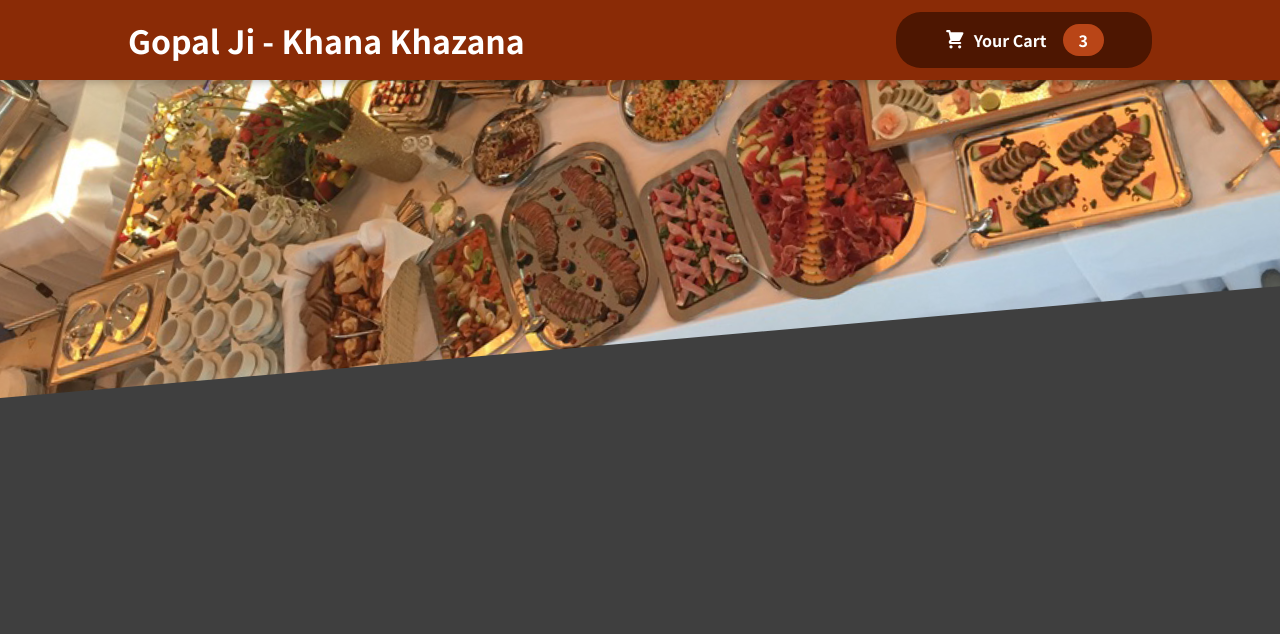
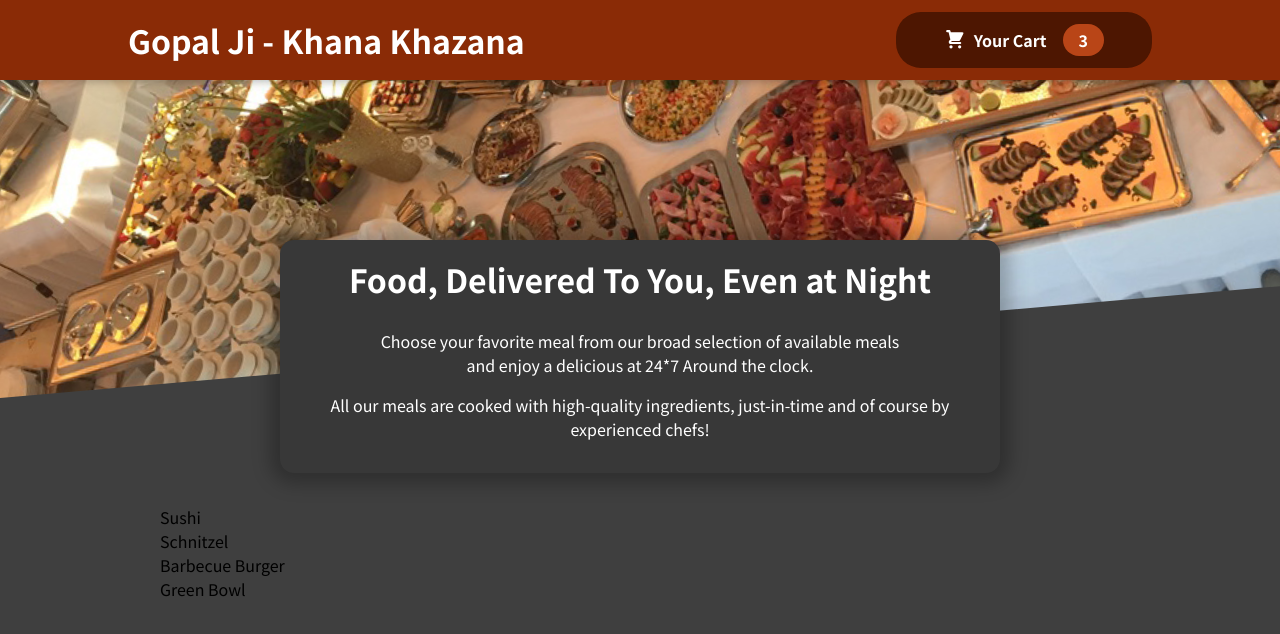
Before and after one commit to whynesspower/JEC-Food-Order-App, a JavaScript app: page / in a window 1280 px wide. Shown: the top 634 px of the page. Built offline with nearby package versions, Linux system fonts and the light colour scheme.

Commit message:
adding meals summary and mapping over dummy meals in Meals.js

```diff
--- a/src/App.js
+++ b/src/App.js
@@ -1,10 +1,12 @@
 import Header from "./components/Layout/Header";
-
+import Meals from "./components/Meals/Meals";
 function App() {
   return (
     <>
       <Header></Header>
-      <h2></h2>
+      <main>
+        <Meals />
+      </main>
     </>
   );
 }
--- /dev/null
+++ b/src/components/Meals/AvailableMeals.js
@@ -0,0 +1,39 @@
+import classes from "./AvailableMeals.module.css";
+const DUMMY_MEALS = [
+  {
+    id: "m1",
+    name: "Sushi",
+    description: "Finest fish and veggies",
+    price: 22.99,
+  },
+  {
+    id: "m2",
+    name: "Schnitzel",
+    description: "A german specialty!",
+    price: 16.5,
+  },
+  {
+    id: "m3",
+    name: "Barbecue Burger",
+    description: "American, raw, meaty",
+    price: 12.99,
+  },
+  {
+    id: "m4",
+    name: "Green Bowl",
+    description: "Healthy...and green...",
+    price: 18.99,
+  },
+];
+
+const AvailableMeals = () => {
+  const mealList = DUMMY_MEALS.map((meal) => {
+    return <li>{meal.name}</li>;
+  });
+  return (
+    <section className={classes.meals}>
+      <ul>{mealList}</ul>
+    </section>
+  );
+};
+export default AvailableMeals;
--- /dev/null
+++ b/src/components/Meals/AvailableMeals.module.css
@@ -0,0 +1,24 @@
+.meals {
+  max-width: 60rem;
+  width: 90%;
+  margin: 2rem auto;
+  animation: meals-appear 1s ease-out forwards;
+}
+
+.meals ul {
+  list-style: none;
+  margin: 0;
+  padding: 0;
+}
+
+@keyframes meals-appear {
+  from {
+    opacity: 0;
+    transform: translateY(3rem);
+  }
+
+  to {
+    opacity: 1;
+    transform: translateY(0);
+  }
+}
--- a/src/components/Meals/Meals.js
+++ b/src/components/Meals/Meals.js
@@ -1 +1,15 @@
 // this file willr render the meals list
+
+import AvailableMeals from "./AvailableMeals";
+import MealsSummary from "./MealsSummary";
+
+const Meals = () => {
+  return (
+    <>
+      <MealsSummary />
+      <AvailableMeals />
+    </>
+  );
+};
+
+export default Meals;
--- /dev/null
+++ b/src/components/Meals/MealsSummary.js
@@ -0,0 +1,20 @@
+import classes from "./MealsSummary.module.css";
+
+const MealsSummary = () => {
+  return (
+    <section className={classes.summary}>
+      <h2>Food, Delivered To You, Even at Night</h2>
+      <p>
+        Choose your favorite meal from our broad selection of available meals{" "}
+        <br />
+        and enjoy a delicious at 24*7 Around the clock.
+      </p>
+      <p>
+        All our meals are cooked with high-quality ingredients, just-in-time and
+        of course by experienced chefs!
+      </p>
+    </section>
+  );
+};
+
+export default MealsSummary;
--- /dev/null
+++ b/src/components/Meals/MealsSummary.module.css
@@ -0,0 +1,18 @@
+.summary {
+  text-align: center;
+  max-width: 45rem;
+  width: 90%;
+  margin: auto;
+  margin-top: -10rem;
+  position: relative;
+  background-color: #383838;
+  color: white;
+  border-radius: 14px;
+  padding: 1rem;
+  box-shadow: 0 1px 18px 10px rgba(0, 0, 0, 0.25);
+}
+
+.summary h2 {
+  font-size: 2rem;
+  margin-top: 0;
+}
```
